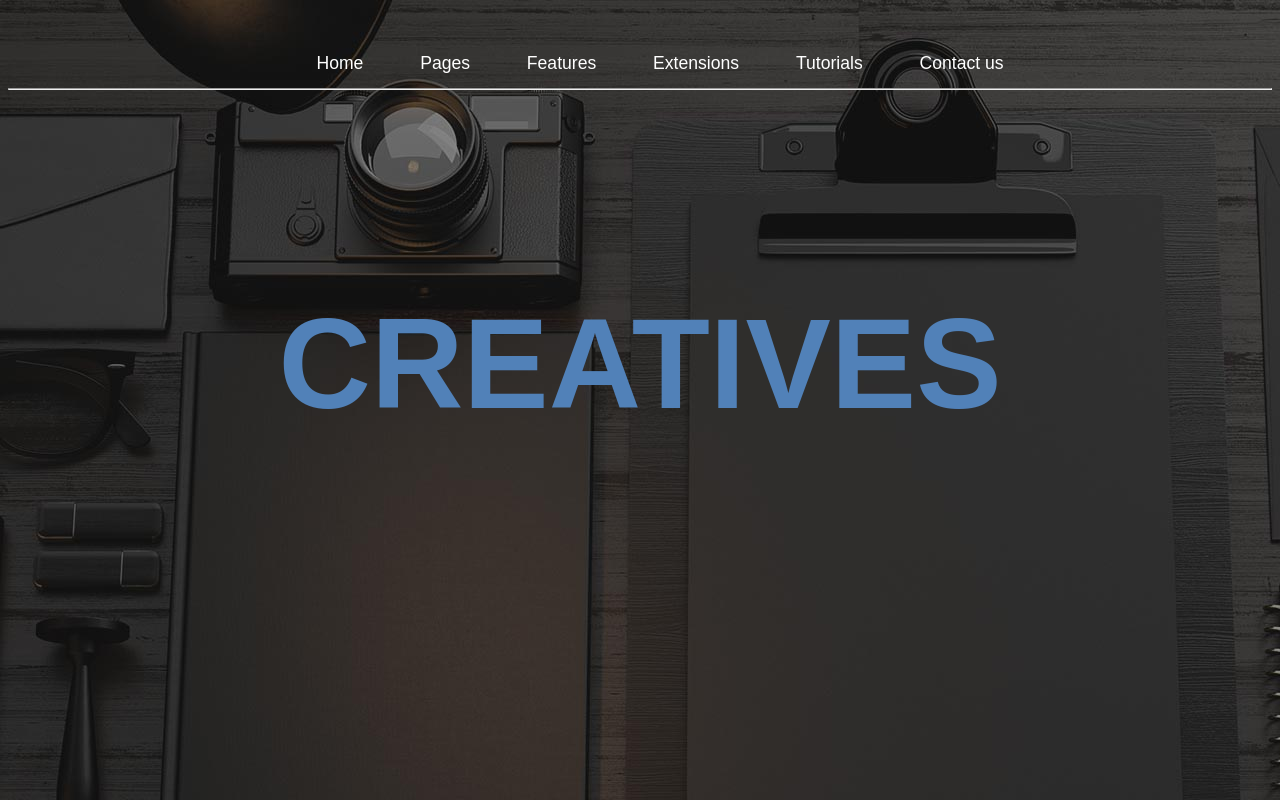
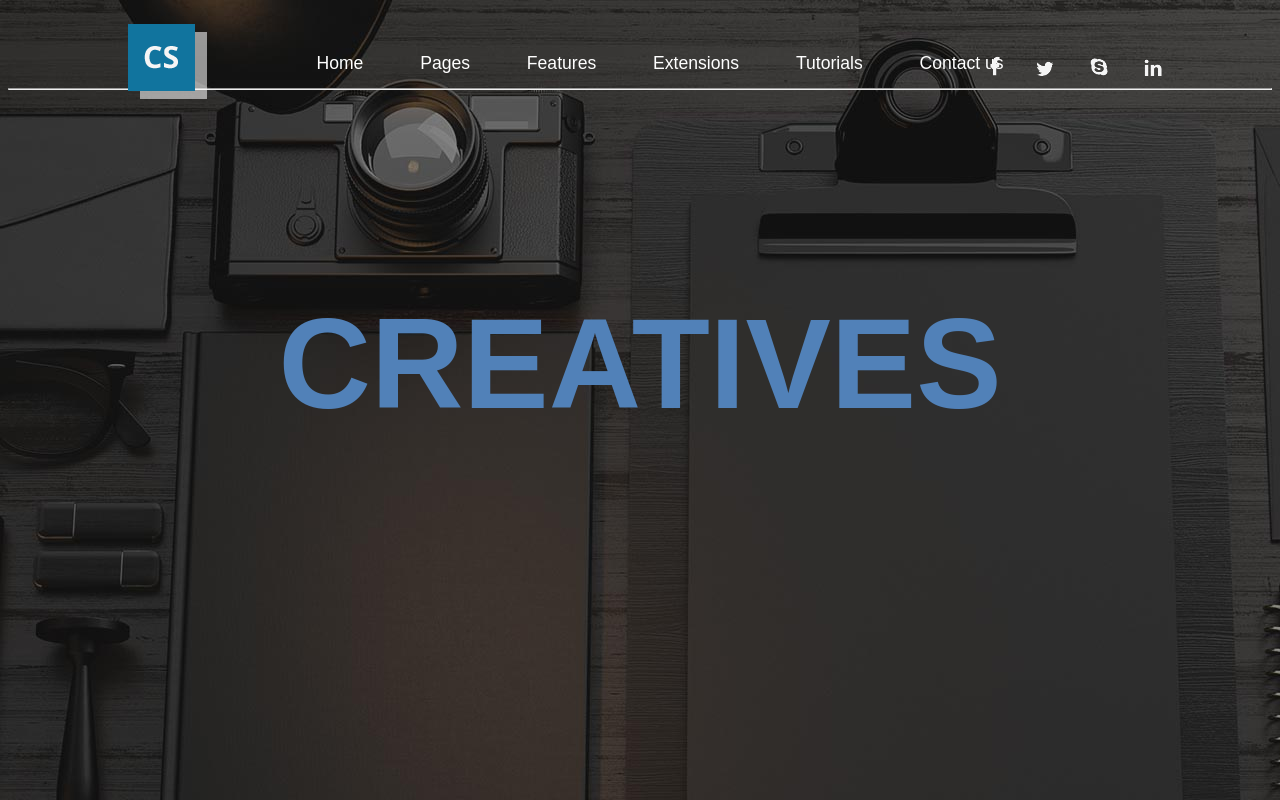
Before and after one commit to MakeARiot/my-site, a plain HTML site: page index.html in a window 1280 px wide. Drawn offline with Linux system fonts and the light colour scheme; files whose address does not match are found by name.

Commit message:
Добавлен путь к медиа файлам

```diff
--- a/index.html
+++ b/index.html
@@ -3,13 +3,13 @@
 	<head>
 		<title>First work</title>
 		<meta charset="UTF-8">
-		<link rel="icon" href="sitelogo.png">
+		<link rel="icon" href="media/sitelogo.png">
 		<link rel="stylesheet" href="style.css">
 	</head>
 	<body>
 		<div class="navbar"></div>
 		<div class="logo">
-		<href=""><img src="cslogo.png" alt=""/></div>
+		<href=""><img src="media/cslogo.png" alt=""/></div>
 		<div class="buttons">
 			<ul>
 			<li><a>Home</a></li>
@@ -22,10 +22,10 @@
 		</div>
 		<div class="icons">
 			<ul>
-			<li><href=""><img src="facebooklogo.png" alt=""/></li>
-			<li><href=""><img src="twitterlogo.png" alt=""/></li>
-			<li><href=""><img src="skypelogo.png" alt=""/></li>
-			<li><href=""><img src="inlogo.png" alt=""/></li>
+			<li><href=""><img src="media/facebooklogo.png" alt=""/></li>
+			<li><href=""><img src="media/twitterlogo.png" alt=""/></li>
+			<li><href=""><img src="media/skypelogo.png" alt=""/></li>
+			<li><href=""><img src="media/inlogo.png" alt=""/></li>
 			</ul>
 		</div>
 		<div class="line"></div>
```
